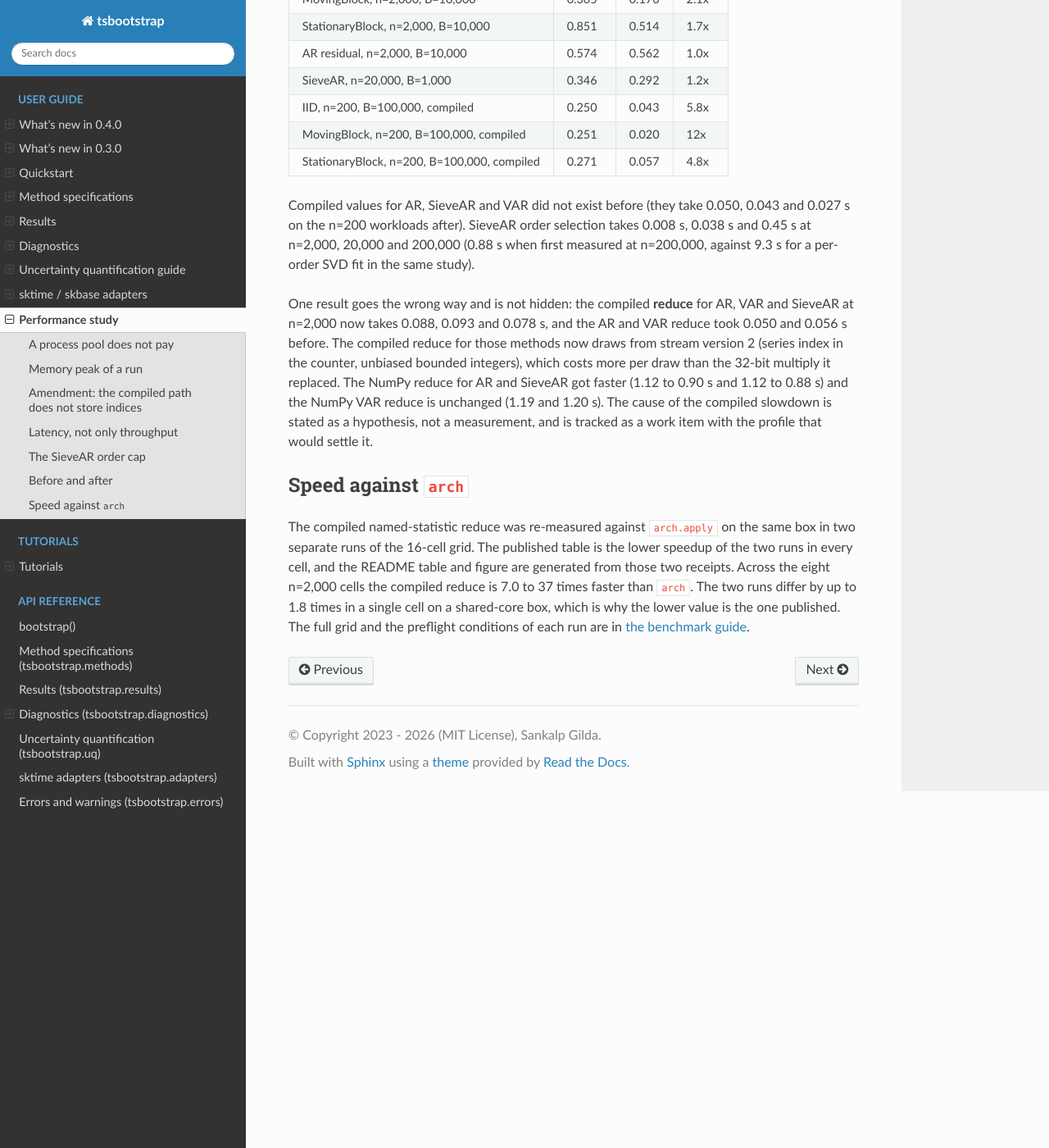
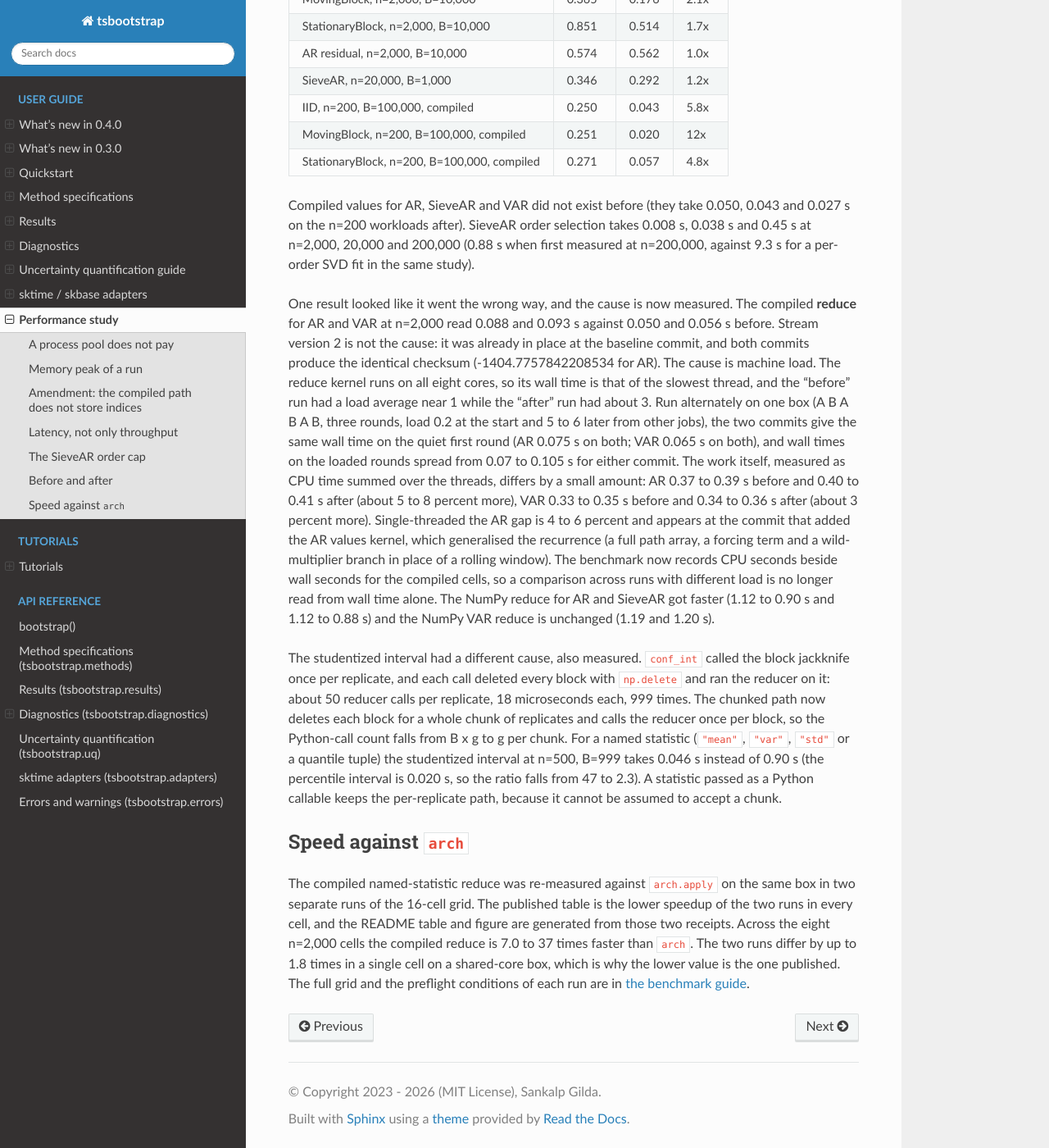
Before and after one commit to astrogilda/tsbootstrap, a Sphinx documentation site: the page built from docs/source/performance_study.rst, in a window 1280 px wide and 1400 px high, scrolled down 3782 px. Shown: the whole window at 82% size. Built offline with Sphinx 7.4.7 and the Read the Docs theme 3.1.0, drawn with Linux system fonts in a browser that asks for light colours; pages that are not in the unit, such as notebooks, are missing from menus; some of the changed text lies outside the part shown.

Commit message:
docs(perf): record the measured cause of the reduce and studentized timings, add CPU seconds to the reduce cells

```diff
--- a/docs/source/performance_study.rst
+++ b/docs/source/performance_study.rst
@@ -141,11 +141,11 @@ The kernel warm-up was deleted: each kernel now compiles on its first use, so a
 user who never calls a compiled kernel never pays for it, and the numba cache
 makes the second process cheap (0.23 s against 3.45 s).
 
-``conf_int`` on a series of 500 points with B=999 takes 0.019 s for the
-percentile interval, 0.020 s for the basic interval and 0.022 s for BCa (the
-jackknife alone is 0.007 s), but 0.90 s for the studentized interval, 47 times
-the percentile cost. That gap comes from the per-replicate standard error and is
-tracked as its own work item.
+``conf_int`` on a series of 500 points with B=999 takes 0.020 s for the
+percentile interval, 0.020 s for the basic interval, 0.022 s for BCa (the
+jackknife alone is 0.005 s) and 0.046 s for the studentized interval with a named
+statistic. Before the chunked block jackknife the studentized interval took 0.90 s,
+47 times the percentile cost (see the end of the compiled-values section).
 
 
 The SieveAR order cap
@@ -252,15 +252,37 @@ Compiled values for AR, SieveAR and VAR did not exist before (they take 0.050,
 200,000 (0.88 s when first measured at n=200,000, against 9.3 s for a per-order
 SVD fit in the same study).
 
-One result goes the wrong way and is not hidden: the compiled **reduce** for AR,
-VAR and SieveAR at n=2,000 now takes 0.088, 0.093 and 0.078 s, and the AR and VAR
-reduce took 0.050 and 0.056 s before. The compiled reduce for those
-methods now draws from stream version 2 (series index in the counter, unbiased
-bounded integers), which costs more per draw than the 32-bit multiply it replaced.
-The NumPy reduce for AR and SieveAR got faster (1.12 to 0.90 s and 1.12 to
-0.88 s) and the NumPy VAR reduce is unchanged (1.19 and 1.20 s). The cause of the
-compiled slowdown is stated as a hypothesis, not a measurement, and is tracked
-as a work item with the profile that would settle it.
+One result looked like it went the wrong way, and the cause is now measured. The
+compiled **reduce** for AR and VAR at n=2,000 read 0.088 and 0.093 s against 0.050
+and 0.056 s before. Stream version 2 is not the cause: it was already in place at the
+baseline commit, and both commits produce the identical checksum (-1404.7757842208534
+for AR). The cause is machine load. The reduce kernel runs on all eight cores, so its
+wall time is that of the slowest thread, and the "before" run had a load average
+near 1 while the "after" run had about 3. Run alternately on one box (A B A B A B,
+three rounds, load 0.2 at the start and 5 to 6 later from other jobs), the two
+commits give the same wall time on the quiet first round (AR 0.075 s on both; VAR
+0.065 s on both), and wall times on the loaded rounds spread from 0.07 to 0.105 s for
+either commit. The work itself, measured as CPU time summed over the threads, differs
+by a small amount: AR 0.37 to 0.39 s before and 0.40 to 0.41 s after (about 5 to 8
+percent more), VAR 0.33 to 0.35 s before and 0.34 to 0.36 s after (about 3 percent
+more). Single-threaded the AR gap is 4 to 6 percent and appears at the commit that
+added the AR values kernel, which generalised the recurrence (a full path array,
+a forcing term and a wild-multiplier branch in place of a rolling window). The
+benchmark now records CPU seconds beside wall seconds for the compiled cells, so a
+comparison across runs with different load is no longer read from wall time alone.
+The NumPy reduce for AR and SieveAR got faster (1.12 to 0.90 s and 1.12 to 0.88 s)
+and the NumPy VAR reduce is unchanged (1.19 and 1.20 s).
+
+The studentized interval had a different cause, also measured. ``conf_int`` called the
+block jackknife once per replicate, and each call deleted every block with ``np.delete``
+and ran the reducer on it: about 50 reducer calls per replicate, 18 microseconds
+each, 999 times. The chunked path now deletes each block for a whole chunk of
+replicates and calls the reducer once per block, so the Python-call count falls from
+B x g to g per chunk. For a named statistic (``"mean"``, ``"var"``, ``"std"`` or a
+quantile tuple) the studentized interval at n=500, B=999 takes 0.046 s instead of
+0.90 s (the percentile interval is 0.020 s, so the ratio falls from 47 to 2.3). A
+statistic passed as a Python callable keeps the per-replicate path, because it cannot
+be assumed to accept a chunk.
 
 
 Speed against ``arch``
```
Also changed, not shown: 1 other file.
